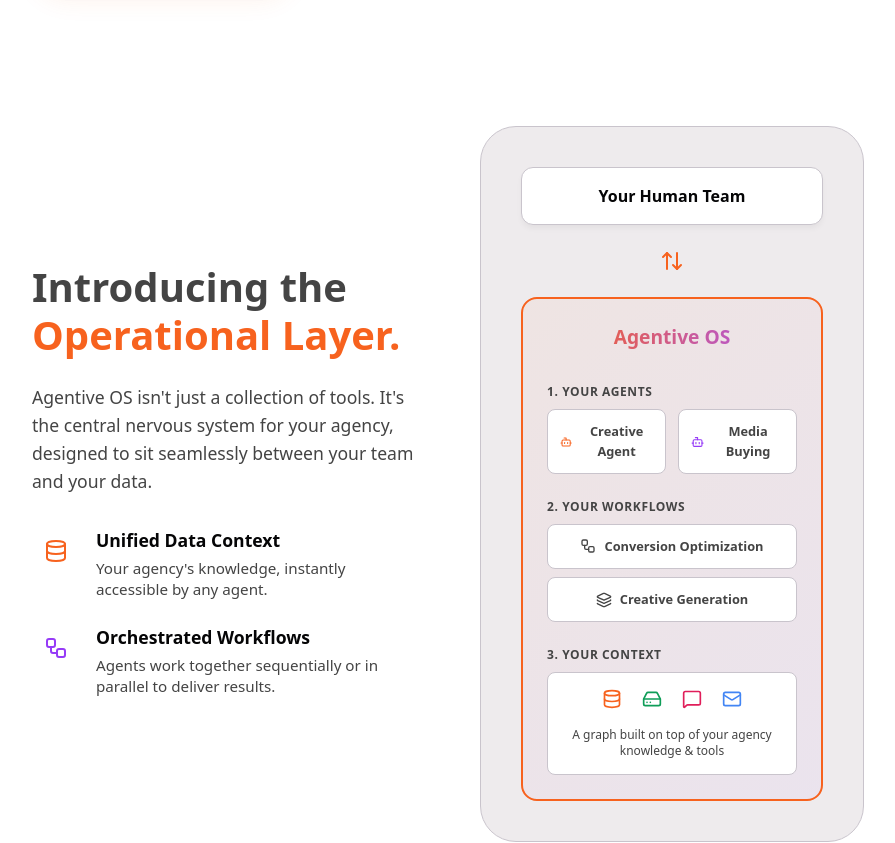
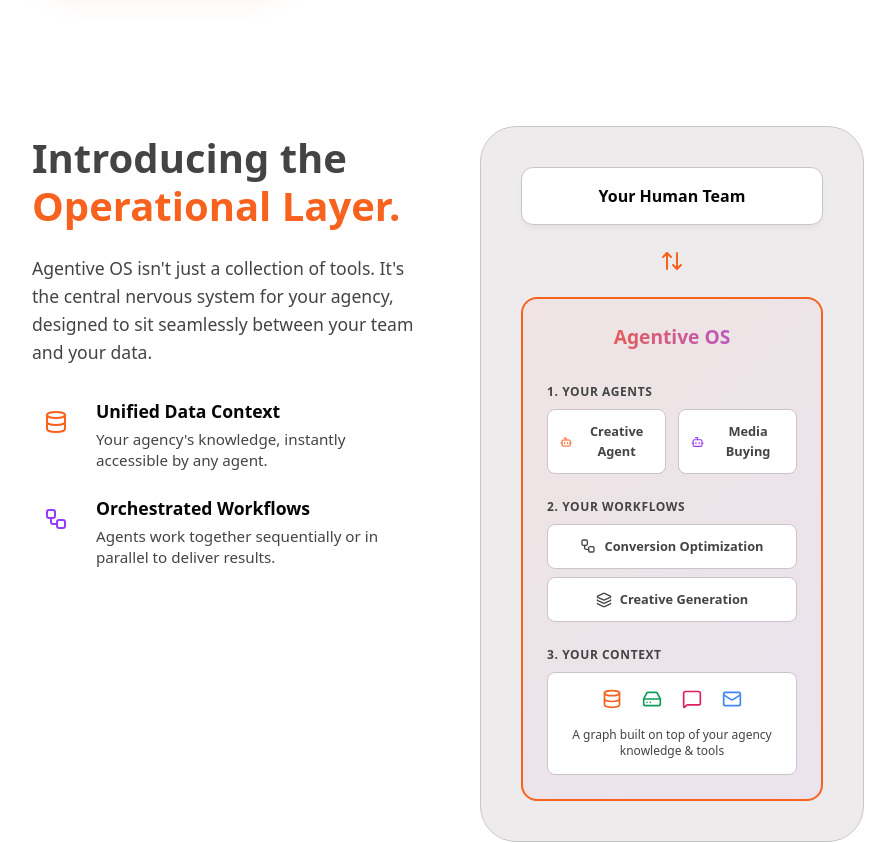
Before and after one commit to somwebster/agentive-os-landing-page, a React (Vite) app: page / in a window 1280 px wide. Shown: the part 1800-2643 px from the top of the page, without its empty margins (320-1215 px from the left). Built offline with nearby package versions, Linux system fonts and the light colour scheme; a web font is replaced by a local one.

Commit message:
UI: Align OperationalLayer text to top (flex-start) instead of center

```diff
--- a/src/components/OperationalLayer.tsx
+++ b/src/components/OperationalLayer.tsx
@@ -4,7 +4,7 @@
 const OperationalLayer = () => {
   return (
     <section className="operational-layer" style={{ marginTop: '6rem', marginBottom: '6rem' }}>
-      <div style={{ display: 'grid', gridTemplateColumns: 'repeat(auto-fit, minmax(320px, 1fr))', gap: '4rem', alignItems: 'center', maxWidth: '1200px', margin: '0 auto', padding: '0 2rem' }}>
+      <div style={{ display: 'grid', gridTemplateColumns: 'repeat(auto-fit, minmax(320px, 1fr))', gap: '4rem', alignItems: 'flex-start', maxWidth: '1200px', margin: '0 auto', padding: '0 2rem' }}>
 
         {/* Left Side: Text */}
         <div className="text-content">
```
